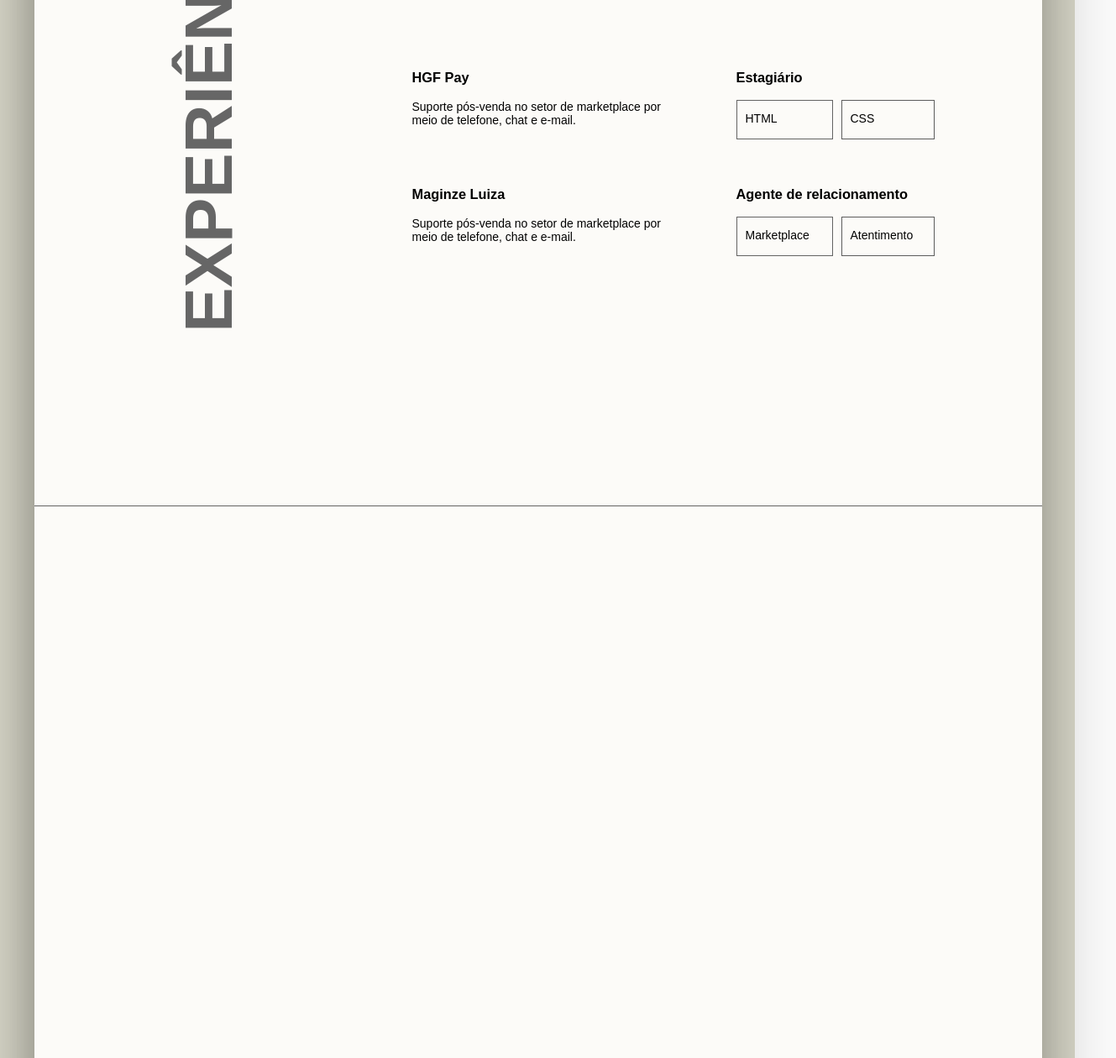
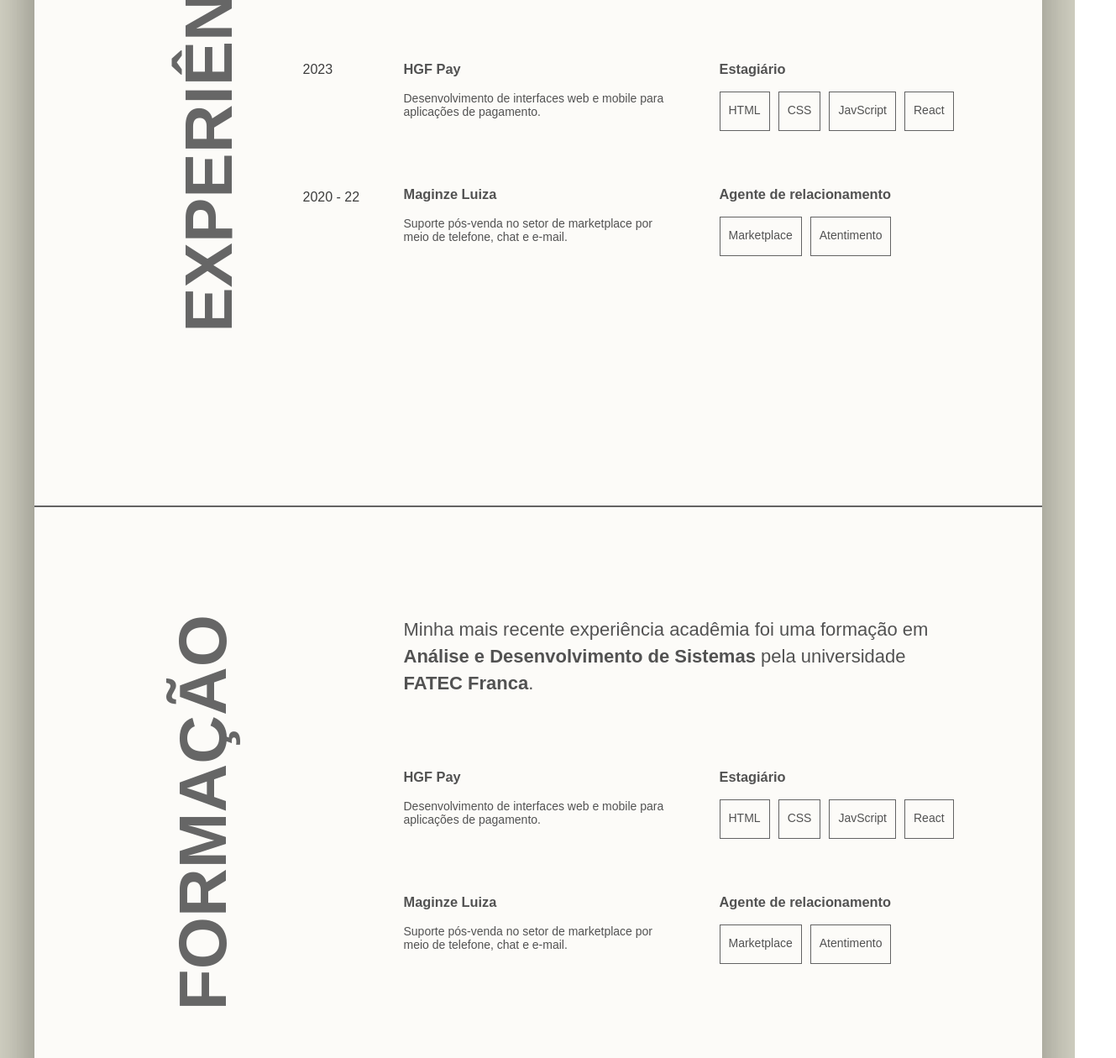
Before and after one commit to guiosouza/web-design-projects, a plain HTML site: page CV/index.html in a window 1280 px wide. Shown: the part 920-2180 px from the top of the page at 84% size, 1329 px wide, since content can reach past the window. Drawn offline with Linux system fonts and the light colour scheme; a web font is replaced by a local one.

Commit message:
Formation added

```diff
--- a/CV/index.html
+++ b/CV/index.html
@@ -33,6 +33,8 @@
           </div>
         </div>
         <div class="experience-info-container">
+          <p class="year">2023</p>
+          <p class="year">2020 - 22</p>
           <div class="experience-info-title-container">
             <h1>EXPERIÊNCIA</h1>
           </div>
@@ -47,32 +49,80 @@
               </p>
             </div>
             <div class="experience-container">
-              <div class="experience-intro-info-work-experience">
-                <div class="job-description-2">
+              <div class="experience-row">
+                <div class="job-description">
                   <h3>HGF Pay</h3>
                   <p>
-                    Suporte pós-venda no setor de marketplace por meio de
-                    telefone, chat e e-mail.
+                    Desenvolvimento de interfaces web e mobile para aplicações
+                    de pagamento.
                   </p>
                 </div>
-                <div class="job2-atributes-container">
+                <div class="job-atributes-container">
                   <h3>Estagiário</h3>
-                  <div class="job2-atribute-a"><p>HTML</p></div>
-                  <div class="job2-atribute-b"><p>CSS</p></div>
+                  <div class="job-atribute"><p>HTML</p></div>
+                  <div class="job-atribute"><p>CSS</p></div>
+                  <div class="job-atribute"><p>JavScript</p></div>
+                  <div class="job-atribute"><p>React</p></div>
                 </div>
               </div>
-              <div class="experience-intro-info-work-experience">
-                <div class="job-description-2">
+              <div class="experience-row">
+                <div class="job-description">
                   <h3>Maginze Luiza</h3>
                   <p>
                     Suporte pós-venda no setor de marketplace por meio de
                     telefone, chat e e-mail.
                   </p>
                 </div>
-                <div class="job2-atributes-container">
+                <div class="job-atributes-container">
                   <h3>Agente de relacionamento</h3>
-                  <div class="job2-atribute-a"><p>Marketplace</p></div>
-                  <div class="job2-atribute-b"><p>Atentimento</p></div>
+                  <div class="job-atribute"><p>Marketplace</p></div>
+                  <div class="job-atribute"><p>Atentimento</p></div>
+                </div>
+              </div>
+            </div>
+          </div>
+        </div>
+        <div class="experience-info-container">
+          <div class="experience-info-title-container">
+            <h1>FORMAÇÃO</h1>
+          </div>
+          <div class="experience-intro-info">
+            <div class="experience-intro-info-general-description">
+              <p>
+                Minha mais recente experiência acadêmia foi uma formação em
+                <strong>Análise e Desenvolvimento de Sistemas</strong> pela
+                universidade <strong>FATEC Franca</strong>.
+              </p>
+            </div>
+            <div class="experience-container">
+              <div class="experience-row">
+                <div class="job-description">
+                  <h3>HGF Pay</h3>
+                  <p>
+                    Desenvolvimento de interfaces web e mobile para aplicações
+                    de pagamento.
+                  </p>
+                </div>
+                <div class="job-atributes-container">
+                  <h3>Estagiário</h3>
+                  <div class="job-atribute"><p>HTML</p></div>
+                  <div class="job-atribute"><p>CSS</p></div>
+                  <div class="job-atribute"><p>JavScript</p></div>
+                  <div class="job-atribute"><p>React</p></div>
+                </div>
+              </div>
+              <div class="experience-row">
+                <div class="job-description">
+                  <h3>Maginze Luiza</h3>
+                  <p>
+                    Suporte pós-venda no setor de marketplace por meio de
+                    telefone, chat e e-mail.
+                  </p>
+                </div>
+                <div class="job-atributes-container">
+                  <h3>Agente de relacionamento</h3>
+                  <div class="job-atribute"><p>Marketplace</p></div>
+                  <div class="job-atribute"><p>Atentimento</p></div>
                 </div>
               </div>
             </div>
--- a/CV/styles.css
+++ b/CV/styles.css
@@ -18,7 +18,7 @@
 
 .site-card {
     width: 1200px;
-    height: 2615px;
+    height: 2835px;
     background-color: #FCFBF8;
     box-shadow: 3px 0px 120px 0px rgba(0, 0, 0, 0.25), -5px 4px 50px 0px rgba(0, 0, 0, 0.25);
 }
@@ -36,6 +36,7 @@
     list-style-type: none;
     font-weight: 700;
     font-size: 18px;
+    color: #525252
 }
 
 .nav-bar-container li:nth-child(1),
@@ -134,6 +135,23 @@
     display: flex;
 }
 
+.experience-info-container .year {
+    color: #3D3D3D
+}
+
+.year {
+    position: absolute;
+    margin-top: 313px;
+    margin-left: 320px;
+}
+
+.year:nth-last-of-type(1) {
+    position: absolute;
+    margin-top: 465px;
+    margin-left: 320px;
+    left: 1;
+}
+
 .experience-info-title-container {
     display: flex;
     position: relative;
@@ -152,7 +170,7 @@
 }
 
 .experience-intro-info {
-    padding: 50px;
+    padding: 40px;
     width: 800px;
 }
 
@@ -165,17 +183,19 @@
     width: 668px;
     line-height: 32px;
     margin-top: 90px;
+    color: #525252
 }
 
 .experience-container {
     margin-top: 70px;
+    color: #525252
 }
 
-.experience-intro-info-work-experience-1 h3 {
+.experience-row-1 h3 {
     margin-bottom: 4px
 }
 
-.experience-intro-info-work-experience {
+.experience-row {
     font-size: 14px;
     width: 316px;
     margin-top: 40px;
@@ -183,43 +203,35 @@
     justify-content: space-between;
 }
 
-.experience-intro-info-work-experience p {
+.experience-row p {
     font-size: 14px;
     width: 316px;
     margin-top: 0px;
 }
 
-.job2-atributes-container {
-    margin-left: 70px;
+.job-atributes-container {
+    margin-left: 60px;
     display: flex;
     flex-wrap: wrap;
 }
 
-.job2-atributes-container h3 {
-    width: 250px;
+
+
+.job-atributes-container h3 {
+    width: 310px;
 }
 
-.job2-atribute-a {
-    width: 115px;
+.job-atribute {
+    width: auto;
     border: 1px solid #636363;
     margin-right: 10px;
+    margin-bottom: 10px;
     padding: 5px 10px;
     height: 47px;
 }
 
-.job2-atribute-a p {
+.job-atribute p {
     line-height: 32px;
     height: 30px;
+    width: auto;
 }
-
-.job2-atribute-b {
-    width: 111px;
-    border: 1px solid #5c5c5c;
-    padding: 5px 10px;
-    height: 47px;
-}
-
-.job2-atribute-b p {
-    line-height: 32px;
-    height: 30px;
-}
```
